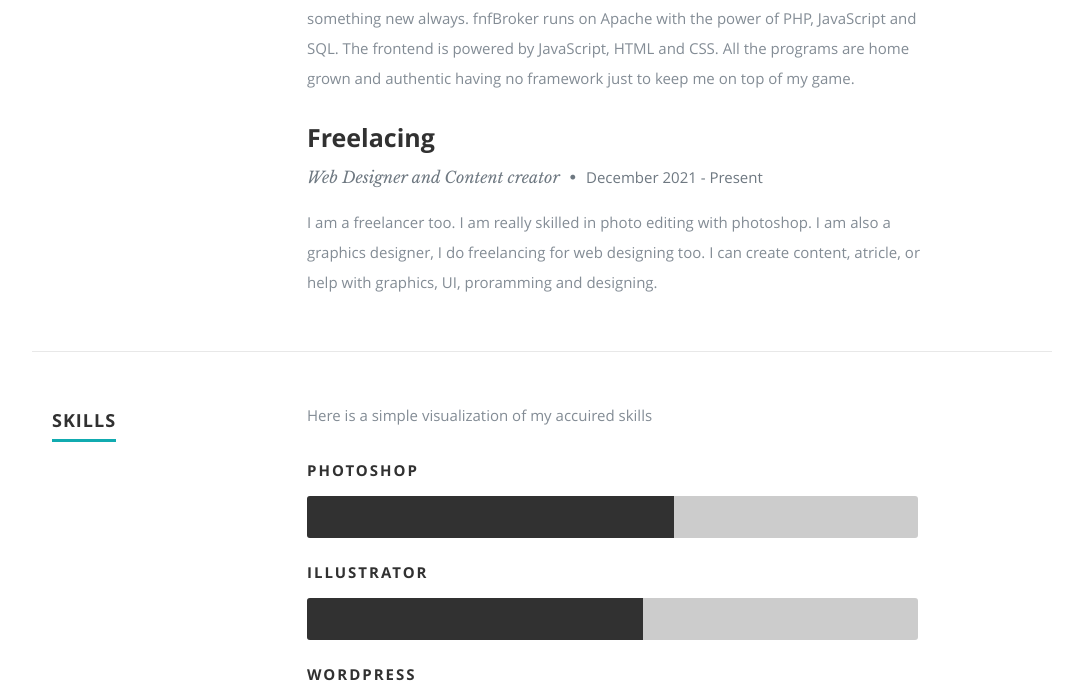
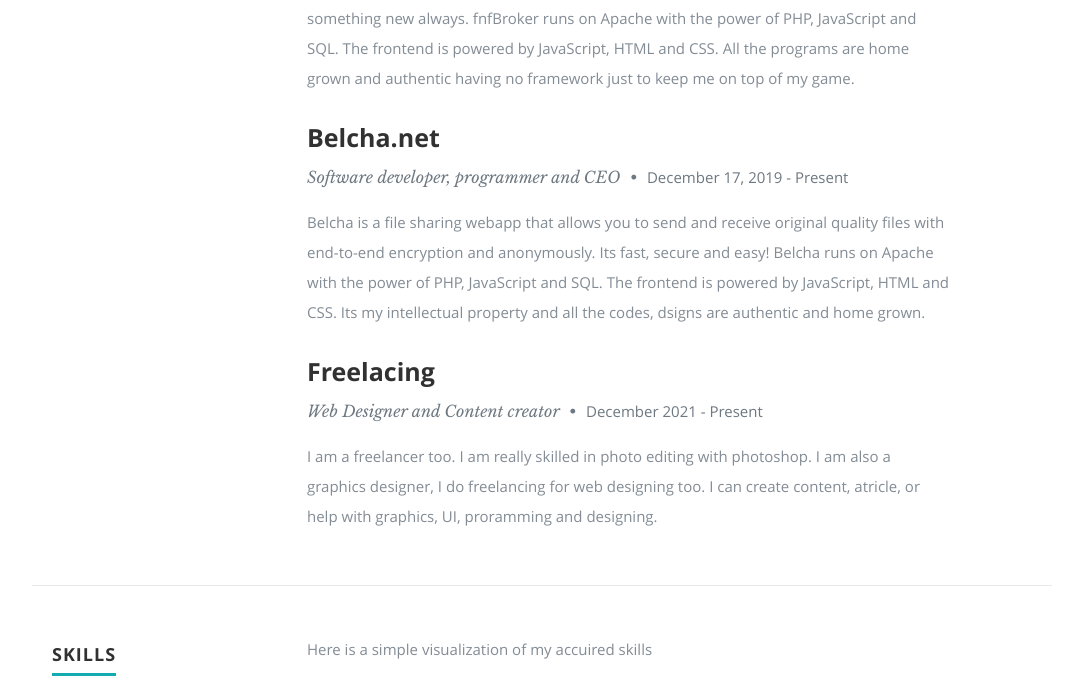
Before and after one commit to MoonMonoar/portfolio, a plain HTML site: page index.html in a window 1280 px wide. Shown: the part 2448-3131 px from the top of the page, without its empty margins (98-1181 px from the left). Drawn offline with nearby package versions, Linux system fonts and the light colour scheme.

Commit message:
Update index.html

```diff
--- a/index.html
+++ b/index.html
@@ -212,6 +212,25 @@
                </div>
 
             </div> <!-- item end -->
+
+
+
+            <div class="row item">
+
+               <div class="twelve columns">
+
+                  <h3>Belcha.net</h3>
+                  <p class="info">Software developer, programmer and CEO <span>&bull;</span> <em class="date">December 17, 2019 - Present</em></p>
+
+                  <p>
+                  Belcha is a file sharing webapp that allows you to send and receive original quality files with end-to-end encryption and anonymously. Its fast, secure and easy!
+	          Belcha runs on Apache with the power of PHP, JavaScript and SQL. The frontend is powered by JavaScript, HTML and CSS. Its my intellectual property and all the codes, dsigns are authentic and home grown.
+                  </p>
+
+               </div>
+
+            </div> <!-- item end -->
+
 
             <div class="row item">
 
```
